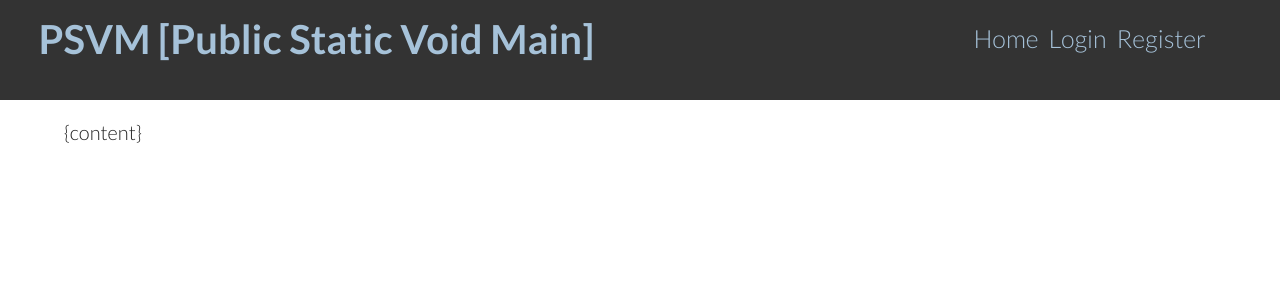
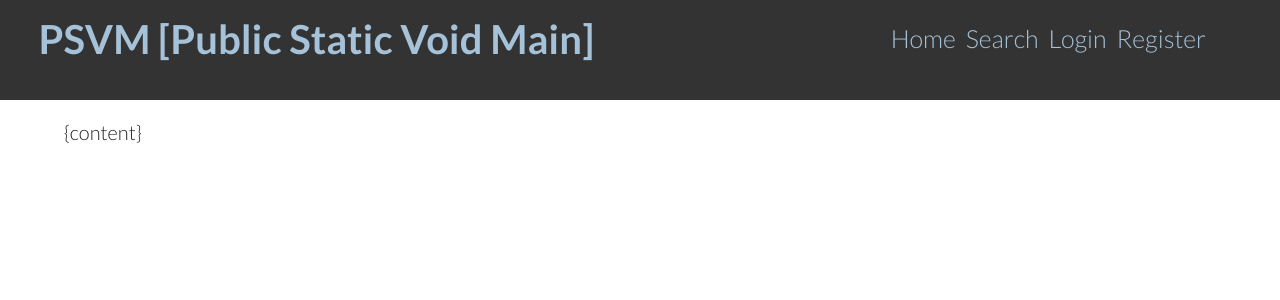
Before and after one commit to ALSchwalm/PSVM, a Python web app: template templates/frame.html in a window 1280 px wide. Shown: the top 300 px of the page. Run offline with Jinja, Linux system fonts and the light colour scheme; the template is opened without the code that fills it, so the values that code supplies are empty.

Commit message:
Added search to frame when not logged in

```diff
--- a/templates/frame.html
+++ b/templates/frame.html
@@ -13,10 +13,11 @@
         <h1 id="title">PSVM [Public Static Void Main]</h1>
 	<div class="nav">
 	  <ul id="title_links">
-	    <li><a href="/index.html">Home</a></li>
-	    <li><a href="/login.html">Login</a></li>
-	    <li><a href="/register.html">Register</a></li>
-	  </ul>
+            <li><a href="/index.html">Home</a></li>
+            <li><a href="/search.html">Search</a></li>
+            <li><a href="/login.html">Login</a></li>
+            <li><a href="/register.html">Register</a></li>
+          </ul>
 	</div>
       </div>
 
```
